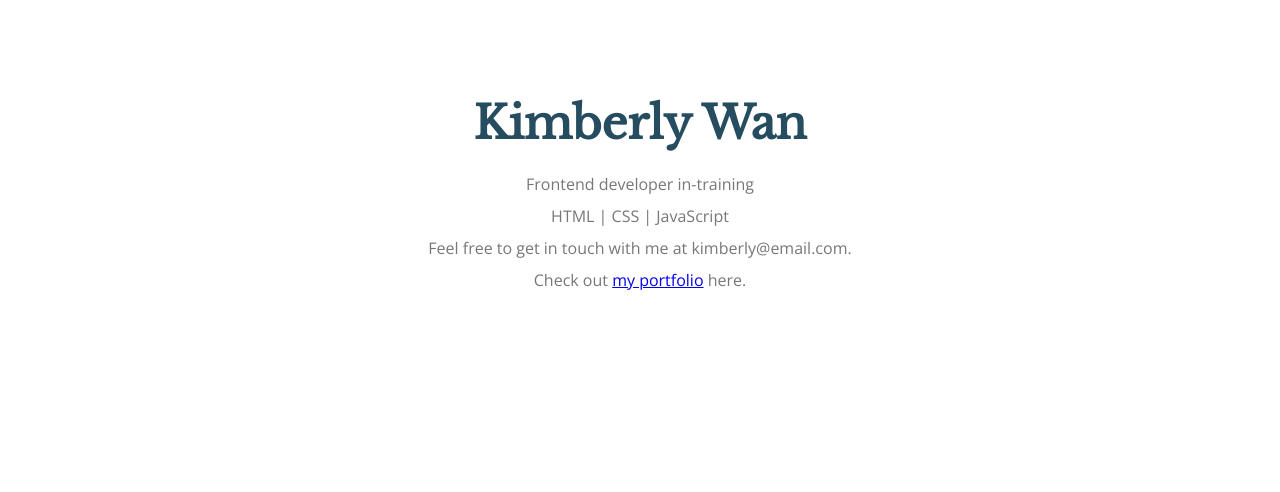
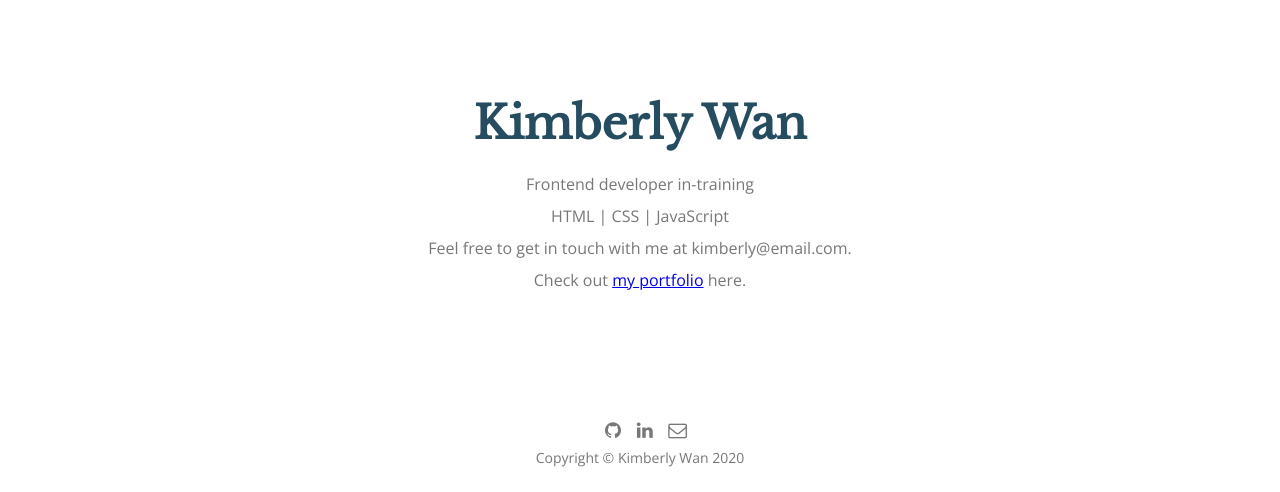
Before and after one commit to kimberlywanst/kimberlywanst.github.io, a plain HTML site: page index.html in a window 1280 px wide. Shown: the part 822-1314 px from the top of the page. Before the commit the page ends 1218 px from the top, so only its background shows below. Drawn offline with nearby package versions, Linux system fonts and the light colour scheme.

Commit message:
add footer

```diff
--- a/index.html
+++ b/index.html
@@ -12,6 +12,10 @@
     <link
       href="https://fonts.googleapis.com/css2?family=Libre+Baskerville&display=swap"
       rel="stylesheet"
+    />
+    <link
+      rel="stylesheet"
+      href="http://maxcdn.bootstrapcdn.com/font-awesome/4.3.0/css/font-awesome.min.css"
     />
 
     <!-- Animate import -->
@@ -36,6 +40,24 @@
       <p>Check out <a href="a/portfolio.html">my portfolio</a> here.</p>
     </section>
 
+    <footer>
+      <div>
+        <nav>
+          <a href="https://github.com/kimberlywanst">
+            <i class="fa fa-github fa-lg"></i>
+          </a>
+          <a href="https://www.linkedin.com/in/kimberlywanst" target="_blank">
+            <i class="fa fa-linkedin fa-lg"></i>
+          </a>
+          <a href="mailto:kimberly.wanst@gmail.com" target="_blank">
+            <i class="fa fa-envelope-o fa-lg"></i>
+          </a>
+        </nav>
+      </div>
+
+      <p>Copyright &copy; Kimberly Wan 2020</p>
+    </footer>
+
     <script src="main.js"></script>
   </body>
 </html>
--- a/style.css
+++ b/style.css
@@ -55,3 +55,21 @@ body {
   font-size: 45px;
   font-weight: 700;
 }
+
+footer {
+  text-align: center;
+  margin: auto;
+  font-size: 14px;
+  padding: 20px;
+}
+
+footer a {
+  text-decoration: none;
+  color: #777;
+  margin-left: 12px;
+}
+
+footer a:hover {
+  color: var(--font-color-dark);
+  cursor: pointer;
+}
```
